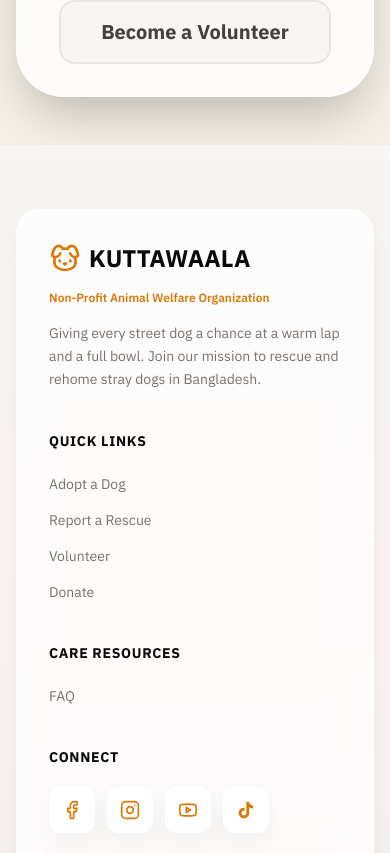
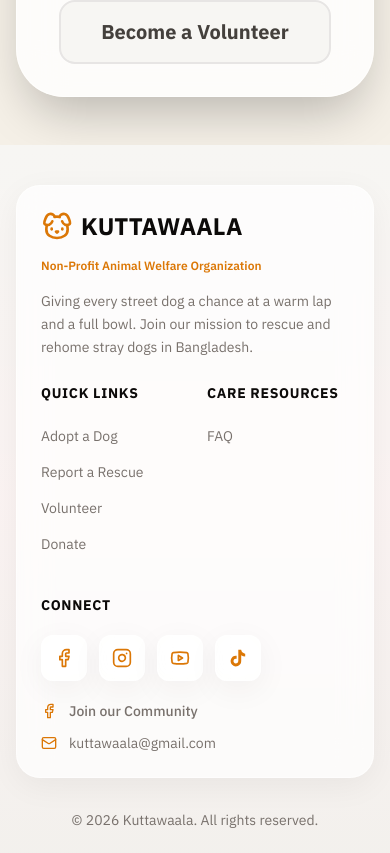
Before and after one commit to myselfrezaul7/kuttawaala, a Next.js app: page / in a window 390 px wide. Shown: the part 5626-6479 px from the top of the page. Built offline with nearby package versions, Linux system fonts and the light colour scheme; no server answers.

Commit message:
style(layout): optimize footer layout for mobile and remove treats text

```diff
--- a/src/components/layout/Footer.tsx
+++ b/src/components/layout/Footer.tsx
@@ -9,13 +9,13 @@ export function Footer() {
             {/* Background gradient */}
             <div className="absolute inset-0 bg-gradient-to-b from-transparent via-rose-50/50 to-secondary/50 dark:from-transparent dark:via-zinc-900 dark:to-zinc-950" />
 
-            <div className="relative z-10 pt-16 pb-8">
+            <div className="relative z-10 pt-10 md:pt-16 pb-6 md:pb-8">
                 <div className="container mx-auto px-4">
                     {/* Main footer content with glassmorphism */}
-                    <div className="glass-card rounded-3xl p-8 md:p-12 mb-8">
-                        <div className="grid grid-cols-1 md:grid-cols-4 gap-10">
+                    <div className="glass-card rounded-3xl p-6 md:p-12 mb-8">
+                        <div className="grid grid-cols-2 md:grid-cols-4 gap-6 md:gap-10">
                             {/* Brand */}
-                            <div className="space-y-4">
+                            <div className="col-span-2 md:col-span-1 space-y-4">
                                 <div className="flex items-center gap-2">
                                     <Dog className="w-8 h-8 text-primary" />
                                     <h3 className="text-2xl font-bold text-foreground dark:text-white">KUTTAWAALA</h3>
@@ -64,7 +64,7 @@ export function Footer() {
                             </div>
 
                             {/* Connect */}
-                            <div>
+                            <div className="col-span-2 md:col-span-1 mt-4 md:mt-0">
                                 <h4 className="font-bold mb-5 text-foreground dark:text-white text-sm uppercase tracking-wider">Connect</h4>
                                 <div className="flex gap-3 mb-5">
                                     <a
@@ -116,7 +116,7 @@ export function Footer() {
 
                     {/* Copyright */}
                     <div className="text-center text-sm text-muted-foreground dark:text-muted-foreground">
-                        <p>&copy; 2025 Kuttawaala. All rights reserved. Made with ❤️ and lots of treats.</p>
+                        <p>&copy; {new Date().getFullYear()} Kuttawaala. All rights reserved.</p>
                     </div>
                 </div>
             </div>
```
